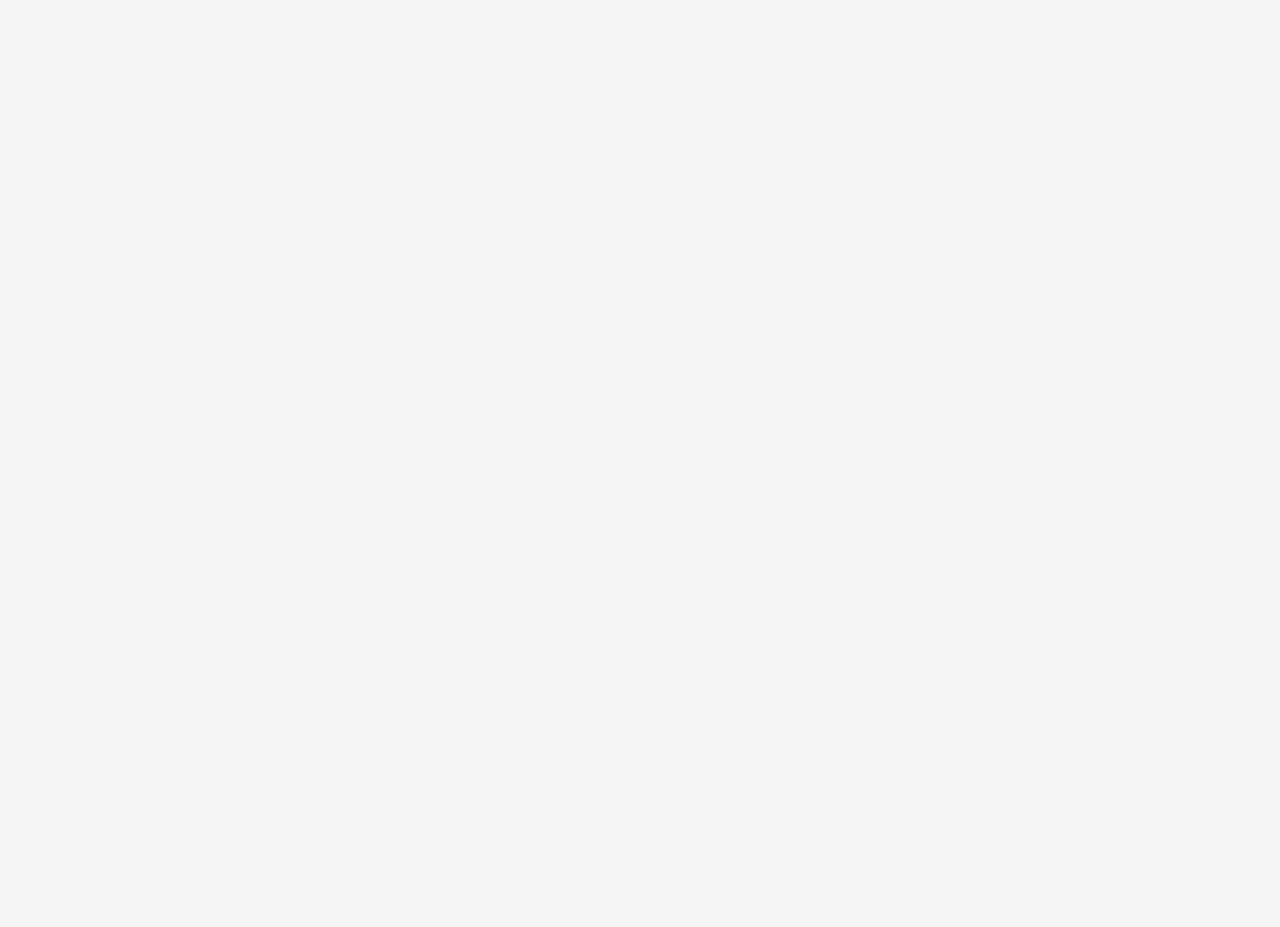
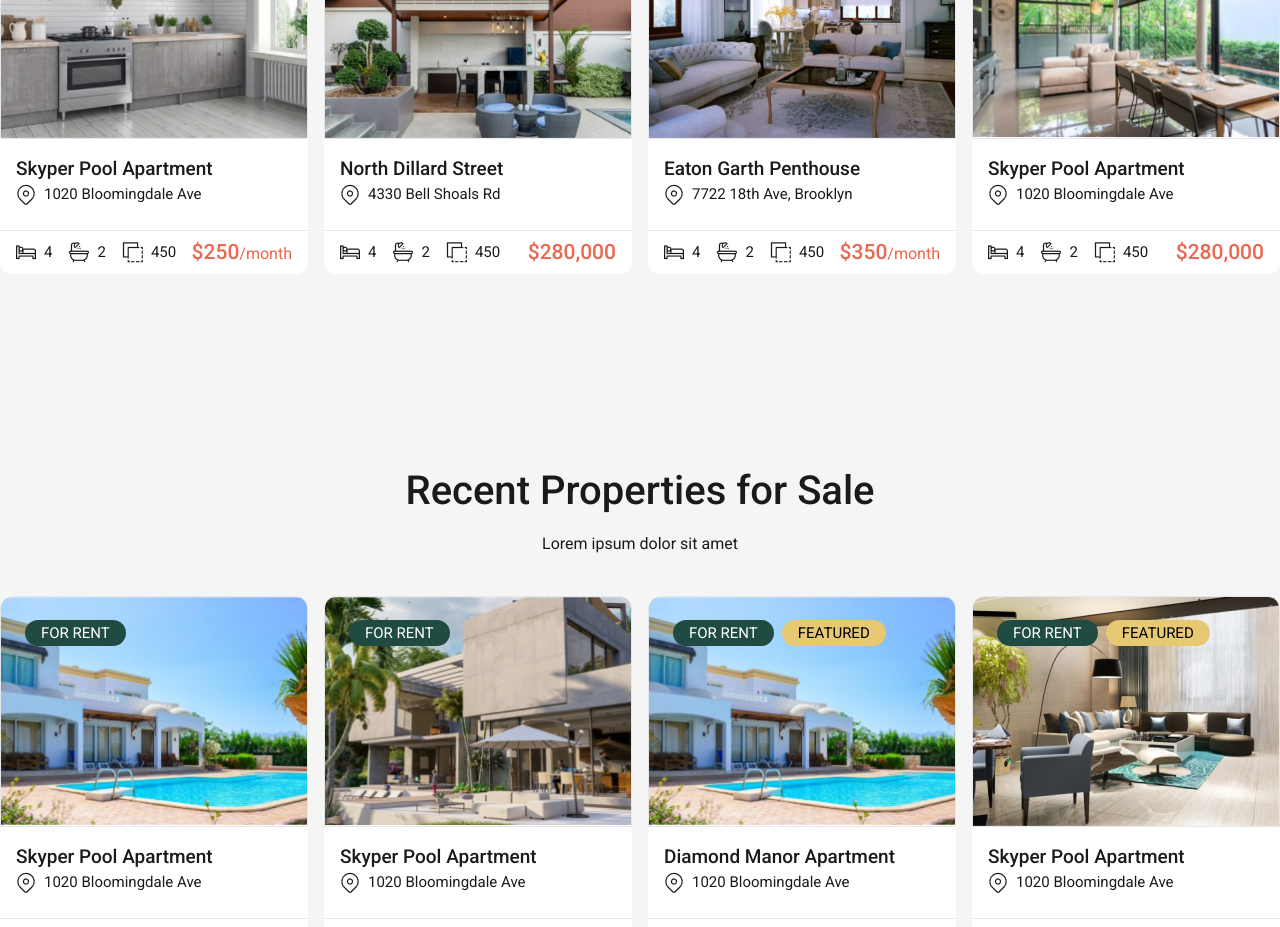
Before and after one commit to mehediyz/real-estate, a React (Vite) app: page / in a window 1280 px wide. Shown: the part 3680-4607 px from the top of the page. Before the commit the page ends 3362 px from the top, so only its background shows below. Built offline with nearby package versions, Linux system fonts and the light colour scheme.

Commit message:
added 'recent properties' section

```diff
--- a/src/App.jsx
+++ b/src/App.jsx
@@ -3,6 +3,7 @@ import ExploreCities from "./sections/ExploreCities";
 import Hero from "./sections/Hero";
 import OurMission from "./sections/OurMission";
 import OurProperties from "./sections/OurProperties";
+import RecentProperties from "./sections/RecentProperties";
 
 function App() {
   return (
@@ -13,6 +14,7 @@ function App() {
         <OurMission />
         <DiscoverDeals />
         <ExploreCities />
+        <RecentProperties />
       </main>
     </>
   );
--- a/src/constants/index.js
+++ b/src/constants/index.js
@@ -108,7 +108,7 @@ export const propertyData = [
     address: "1020 Bloomingdale Ave",
     count: { bedroom: "4", bathroom: "2", area: "450" },
     price: ["$280,000"],
-    imgUrl: "/images/71.png",
+    imgUrl: "/images/7.png",
   },
   {
     id: 8,
@@ -132,6 +132,6 @@ export const propertyData = [
     address: "1020 Bloomingdale Ave",
     count: { bedroom: "4", bathroom: "2", area: "450" },
     price: ["$280,000"],
-    imgUrl: "/images/71.png",
+    imgUrl: "/images/9.png",
   },
 ];
--- /dev/null
+++ b/src/sections/RecentProperties.jsx
@@ -0,0 +1,46 @@
+import PropertyCard from "../components/PropertyCard";
+import { propertyData } from "../constants";
+
+const RecentProperties = () => {
+  return (
+    <>
+      <section className="container mx-auto padding-t padding-b">
+        <h2 className="h2 text-center ">Recent Properties for Rent</h2>
+        <p className="text-center py-4">Lorem ipsum dolor sit amet</p>
+        <div className="grid grid-cols-4 gap-4 mt-6">
+          {propertyData.slice(0, 4).map((property) => (
+            <PropertyCard
+              key={property.id}
+              badge={property.badge}
+              imgUrl={property.imgUrl}
+              title={property.title}
+              address={property.address}
+              count={property.count}
+              price={property.price}
+            />
+          ))}
+        </div>
+      </section>
+
+      <section className="container mx-auto padding-t padding-b">
+        <h2 className="h2 text-center ">Recent Properties for Sale</h2>
+        <p className="text-center py-4">Lorem ipsum dolor sit amet</p>
+        <div className="grid grid-cols-4 gap-4 mt-6">
+          {propertyData.slice(5, 9).map((property) => (
+            <PropertyCard
+              key={property.id}
+              badge={property.badge}
+              imgUrl={property.imgUrl}
+              title={property.title}
+              address={property.address}
+              count={property.count}
+              price={property.price}
+            />
+          ))}
+        </div>
+      </section>
+    </>
+  );
+};
+
+export default RecentProperties;
```
